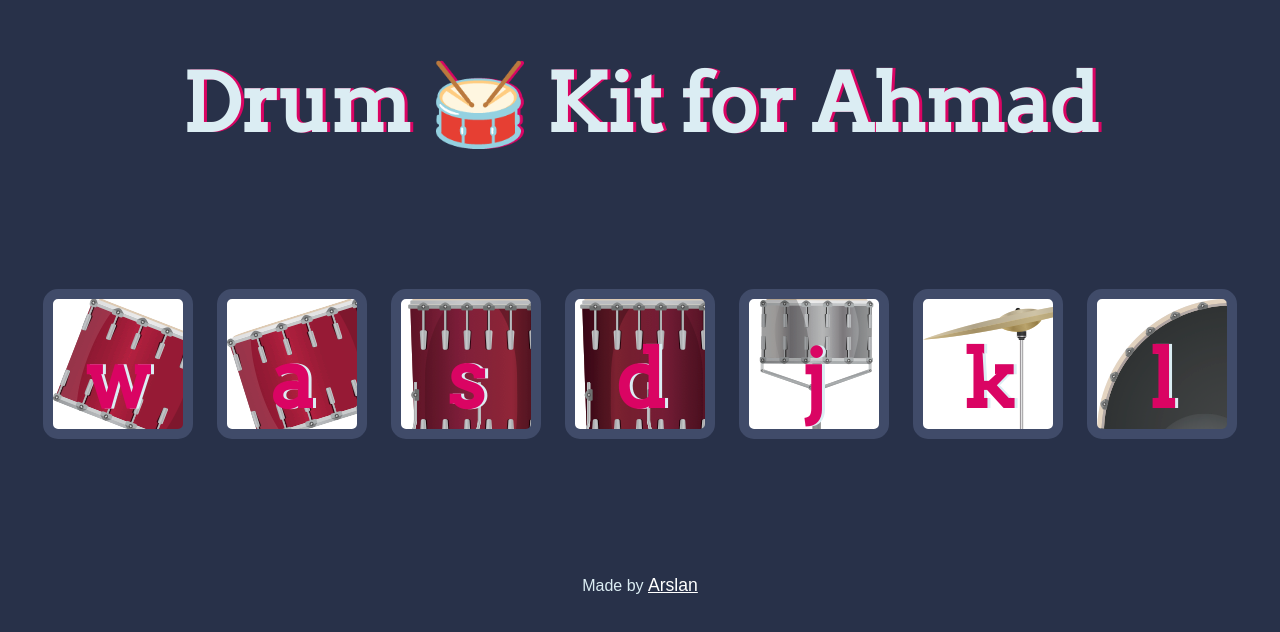
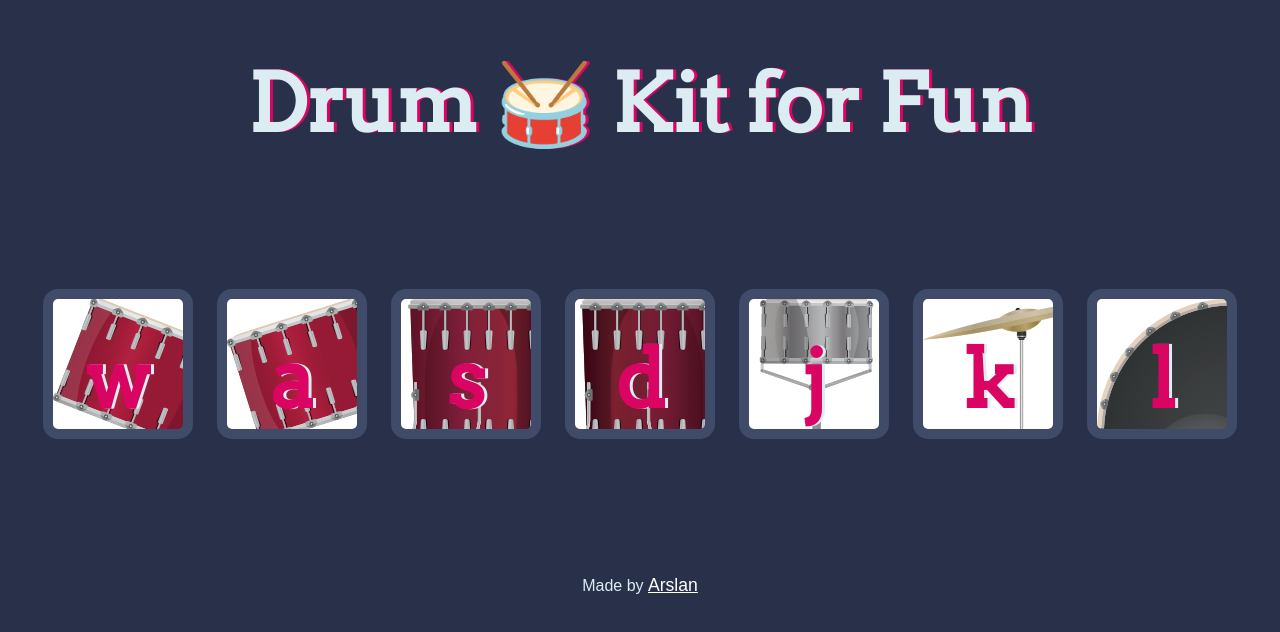
Before and after one commit to Arslan2591/drumKit, a plain HTML site: page index.html in a window 1280 px wide. Drawn offline with Linux system fonts and the light colour scheme.

Commit message:
Update index.html

```diff
--- a/index.html
+++ b/index.html
@@ -12,7 +12,7 @@
   </head>
 
   <body>
-    <h1 id="title">Drum 🥁 Kit for Ahmad</h1>
+    <h1 id="title">Drum 🥁 Kit for Fun</h1>
     <div class="set">
       <button class="w drum">w</button>
       <button class="a drum">a</button>
```
